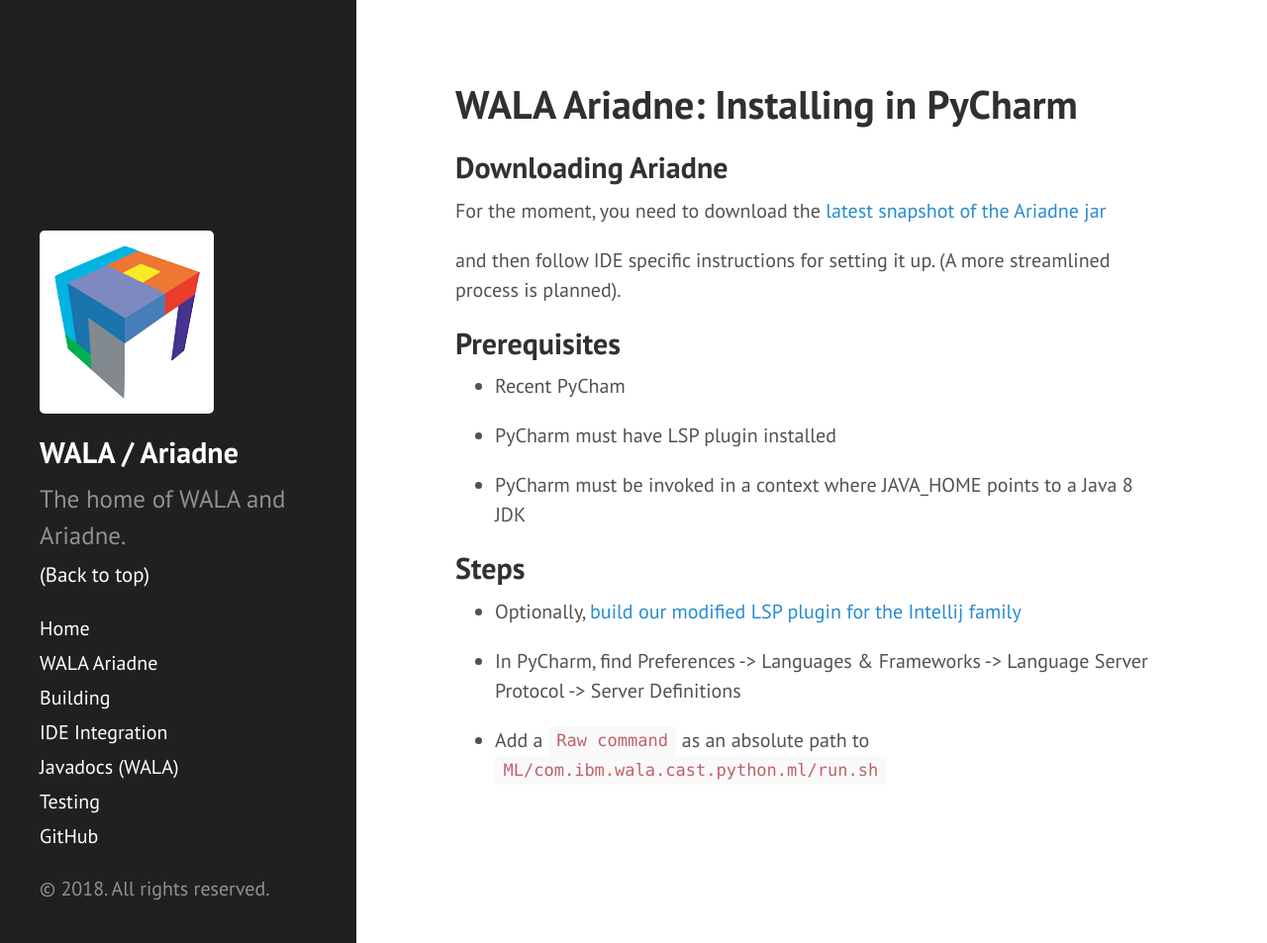
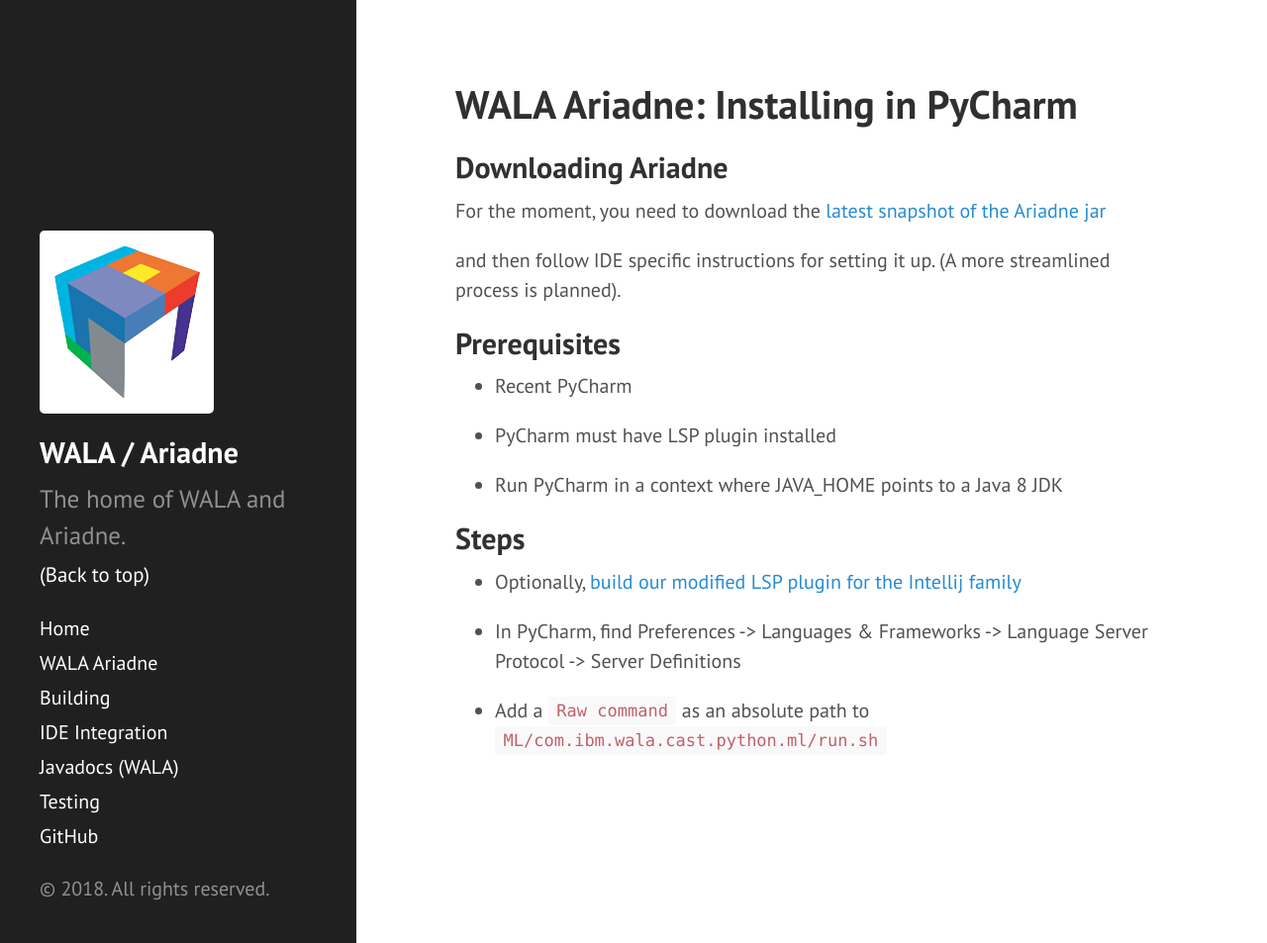
Before and after one commit to wala/wala.github.io, a Jekyll site: the page built from IDE/pycharm.md, in a window 1280 px wide and 953 px high. Shown: the whole window at 99% size. Built offline with Jekyll 4.4.1, drawn with Linux system fonts in a browser that asks for light colours.

Commit message:
fix wording

```diff
--- a/IDE/pycharm.md
+++ b/IDE/pycharm.md
@@ -7,12 +7,11 @@
 
 ## Prerequisites
 
-* Recent PyCham
+* Recent PyCharm
 
 * PyCharm must have LSP plugin installed
 
-* PyCharm must be invoked in a context where JAVA_HOME points to a
-Java 8 JDK
+* Run PyCharm in a context where JAVA_HOME points to a Java 8 JDK
 
 ## Steps
 
```
